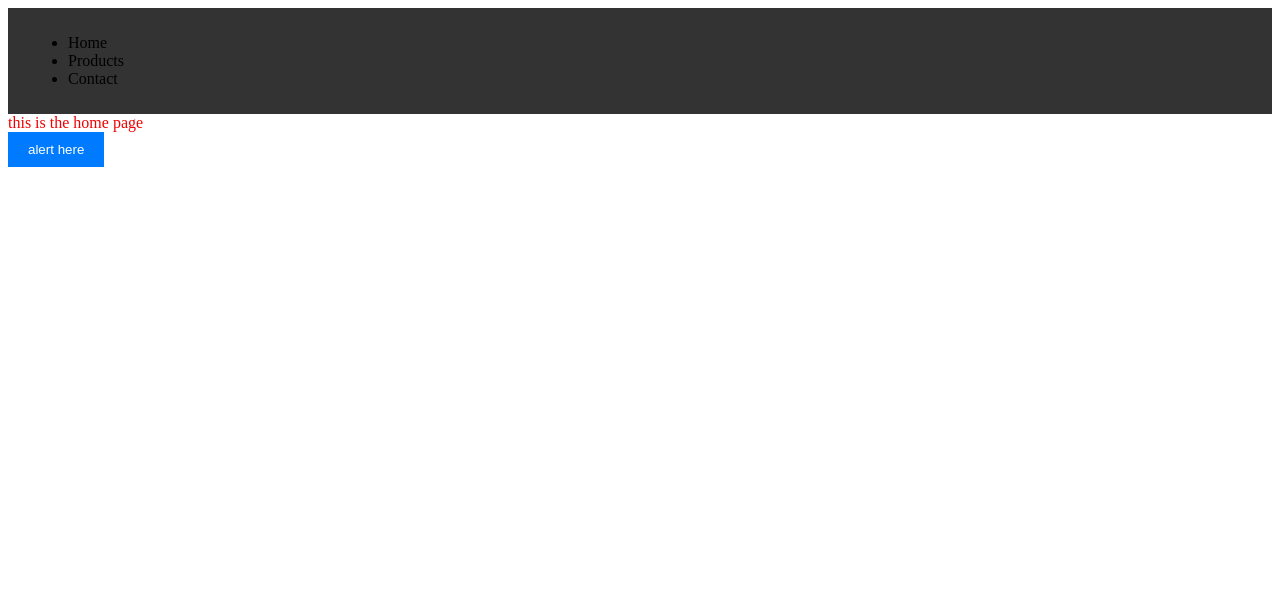
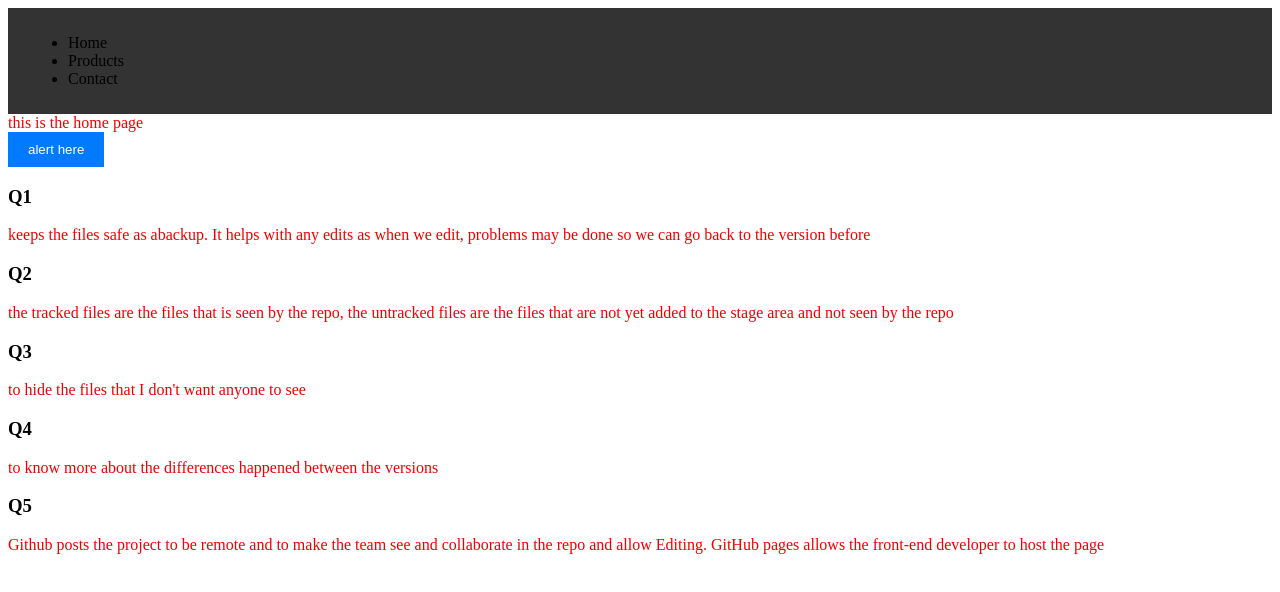
Before and after one commit to RowanTamer23/git-ITI-Demo, a plain HTML site: page index.html in a window 1280 px wide. Drawn offline with Linux system fonts and the light colour scheme.

Commit message:
answer question and add hidden files

```diff
--- a/index.html
+++ b/index.html
@@ -14,9 +14,32 @@
         <li>Contact</li>
       </ul>
     </nav>
-    <section >
+    <section>
       <p>this is the home page</p>
       <button class="btn">alert here</button>
+    </section>
+    <section>
+      <h3>Q1</h3>
+      <p>
+        keeps the files safe as abackup. It helps with any edits as when we
+        edit, problems may be done so we can go back to the version before
+      </p>
+      <h3>Q2</h3>
+      <p>
+        the tracked files are the files that is seen by the repo, the untracked
+        files are the files that are not yet added to the stage area and not
+        seen by the repo
+      </p>
+      <h3>Q3</h3>
+      <p>to hide the files that I don't want anyone to see</p>
+      <h3>Q4</h3>
+      <p>to know more about the differences happened between the versions</p>
+      <h3>Q5</h3>
+      <p>
+        Github posts the project to be remote and to make the team see and
+        collaborate in the repo and allow Editing. GitHub pages allows the
+        front-end developer to host the page
+      </p>
     </section>
   </body>
   <script src="script.js"></script>
```
Also changed, not shown: 2 other files.
